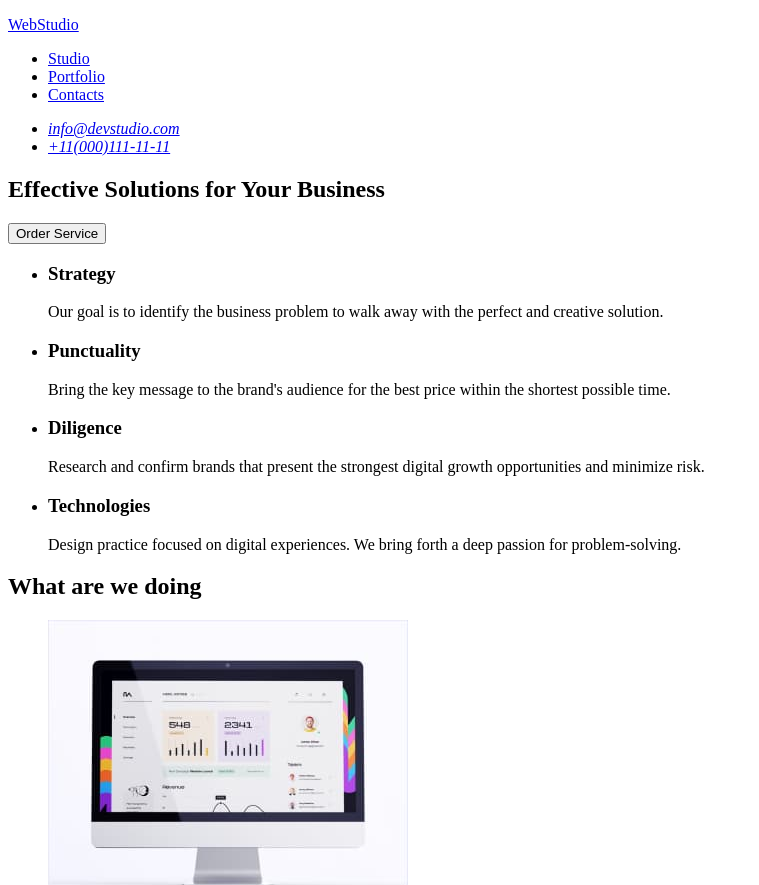
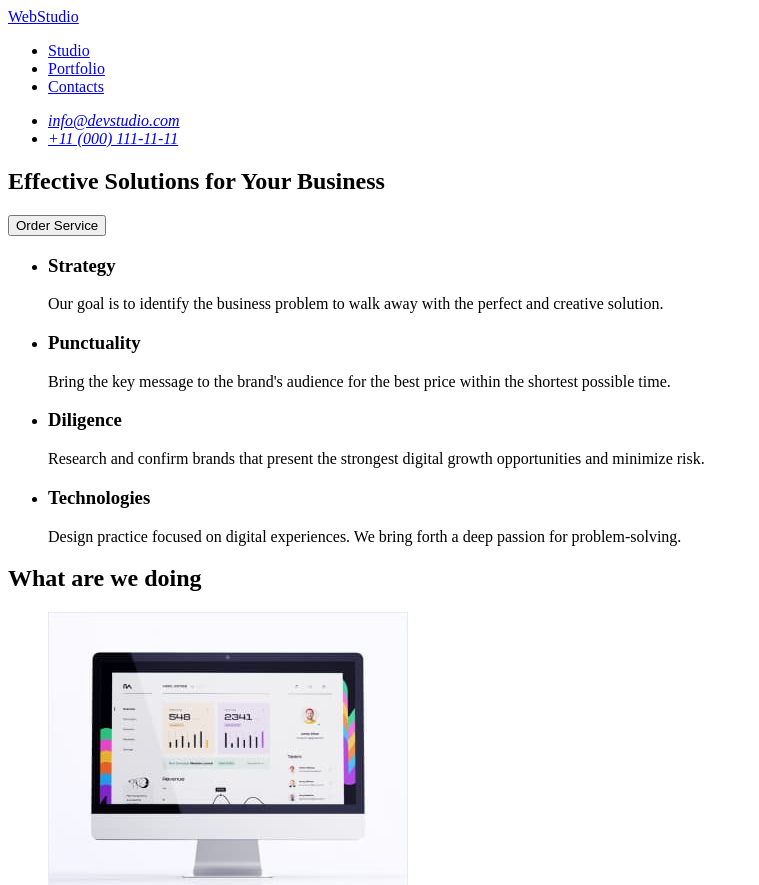
Before and after one commit to maksoliynyk/goit-markup-hw-01, a plain HTML site: page index.html in a window 1280 px wide. Shown: the top 885 px of the page, without its empty margins (0-759 px from the left). Drawn offline with Linux system fonts and the light colour scheme.

Commit message:
Update index.html

```diff
--- a/index.html
+++ b/index.html
@@ -9,9 +9,7 @@
 <body>
     <header>
         <nav>
-            <a href="./index.html">
-                <p>WebStudio</p>
-            </a>
+            <a href="./index.html">WebStudio</a>
             <ul>
                 <li><a href="#">Studio</a></li>
                 <li><a href="#">Portfolio</a></li>
@@ -21,7 +19,7 @@
         <address>
             <ul>
             <li><a href="mailto:info@devstudio.com">info@devstudio.com</a></li>
-            <li><a href="tel:+1(000)111-11-11">+11(000)111-11-11</a></li>
+            <li><a href="tel:+110001111111">+11 (000) 111-11-11</a></li>
             </ul>
         </address>
     </header>
@@ -94,9 +92,7 @@
         </section>
     </main>
     <footer>
-        <a href="./index.html">
-            <p>WebStudio</p>
-        </a>
+        <a href="./index.html">WebStudio</a>
         <p>Increase the flow of customers and sales for your business with digital marketing & growth solutions.</p>
     </footer>
 </body>
```
